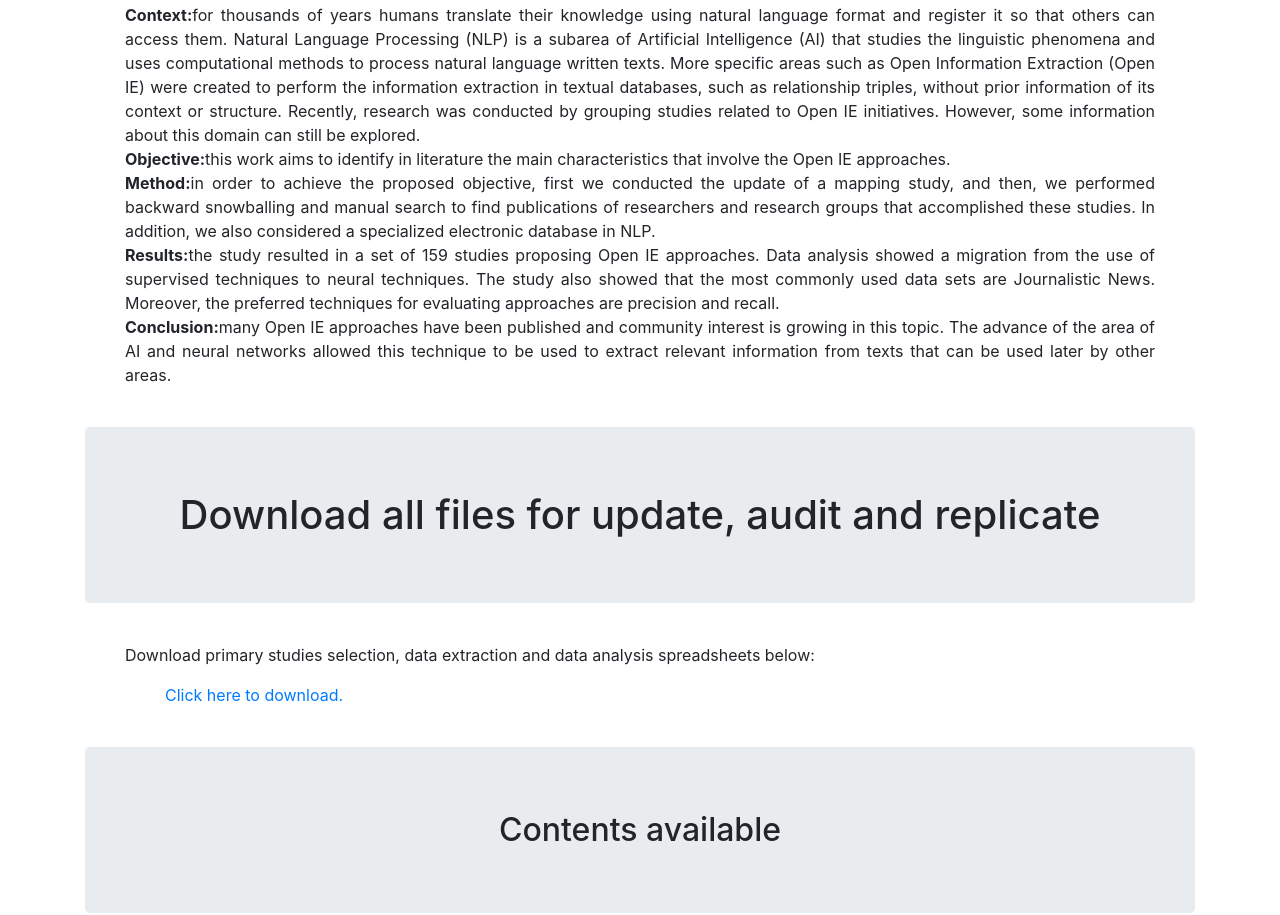
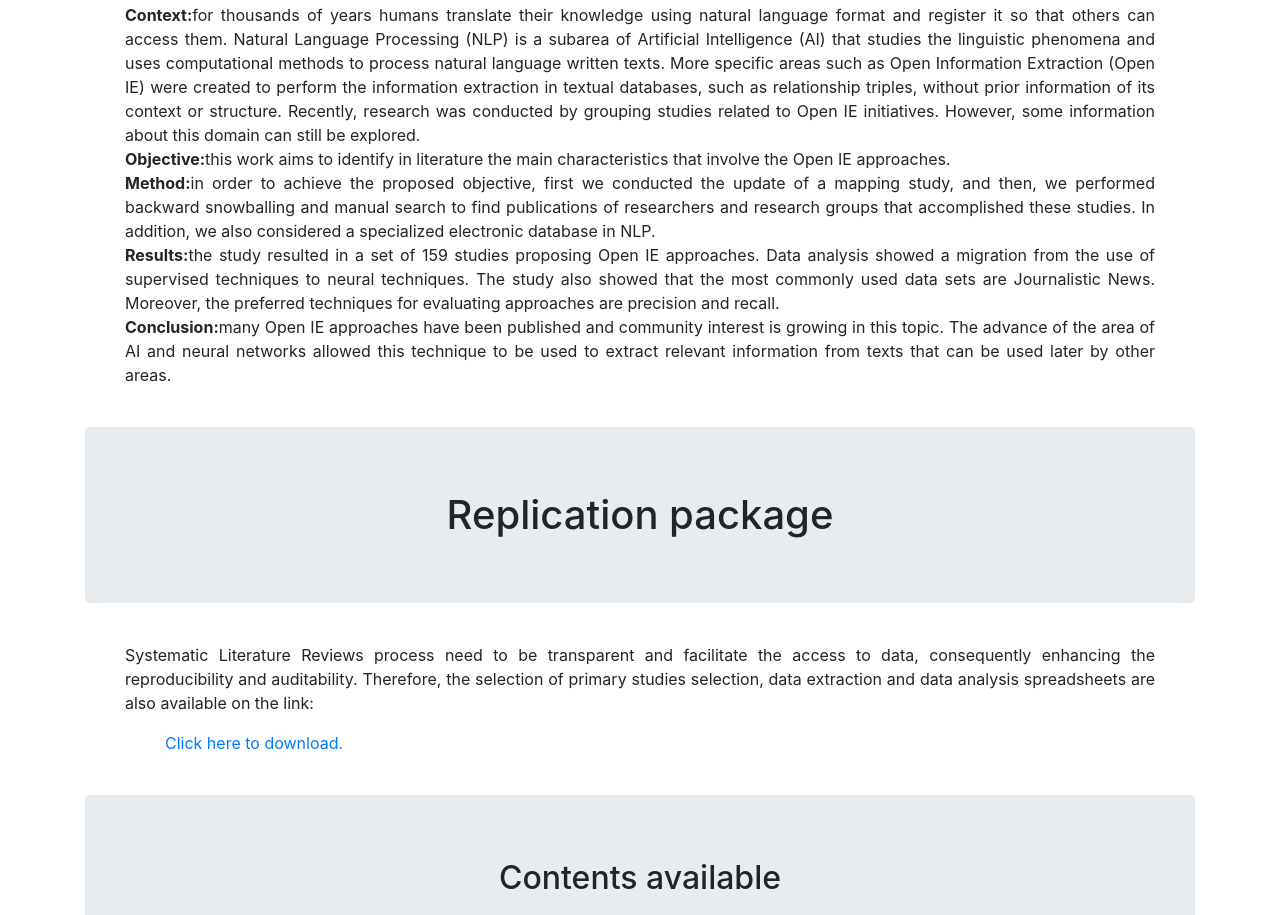
Before and after one commit to CSM-Research/03-SLR-uNLPeROpenIE, a plain HTML site: page index.html in a window 1280 px wide. Shown: the part 309-1224 px from the top of the page. Drawn offline with nearby package versions, Linux system fonts and the light colour scheme.

Commit message:
melhorias

```diff
--- a/index.html
+++ b/index.html
@@ -23,9 +23,9 @@
       </div>
 
       <div>
-        <h1 class="jumbotron" style="text-align:center"> Download all files for update, audit and replicate</h1>
+        <h1 class="jumbotron" style="text-align:center"> Replication package</h1>
         <div style="margin: 40px; text-align: justify;" >
-          <p>Download primary studies selection, data extraction and data analysis spreadsheets below:</p>
+          <p>Systematic Literature Reviews process need to be transparent and facilitate the access to data, consequently enhancing the reproducibility and auditability. Therefore, the selection of primary studies selection, data extraction and data analysis spreadsheets are also available on the link:</p>
           <ul>
             <a href="XLS_files/all_data.zip"> Click here to download.</a>
           </ul>
```
